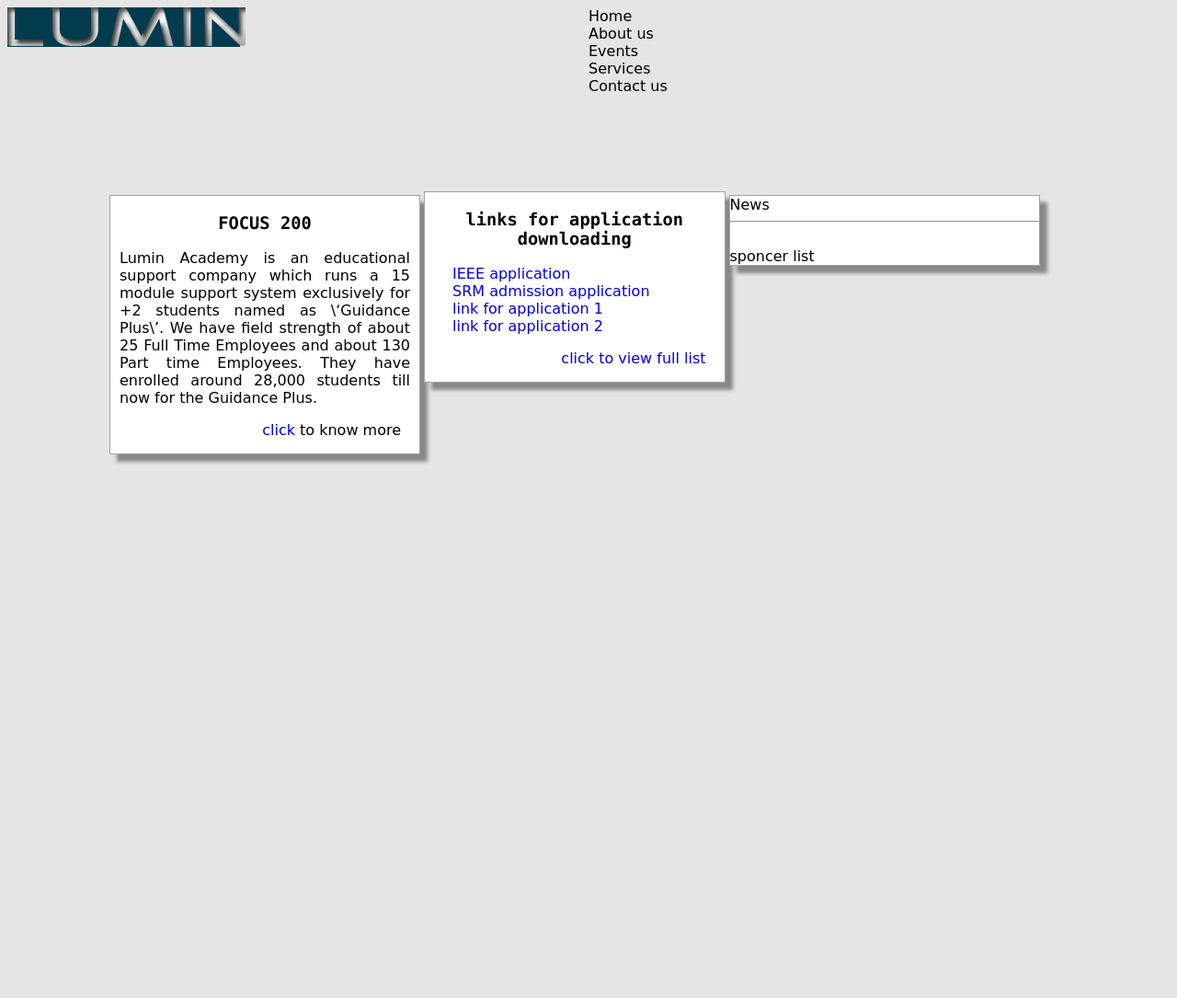
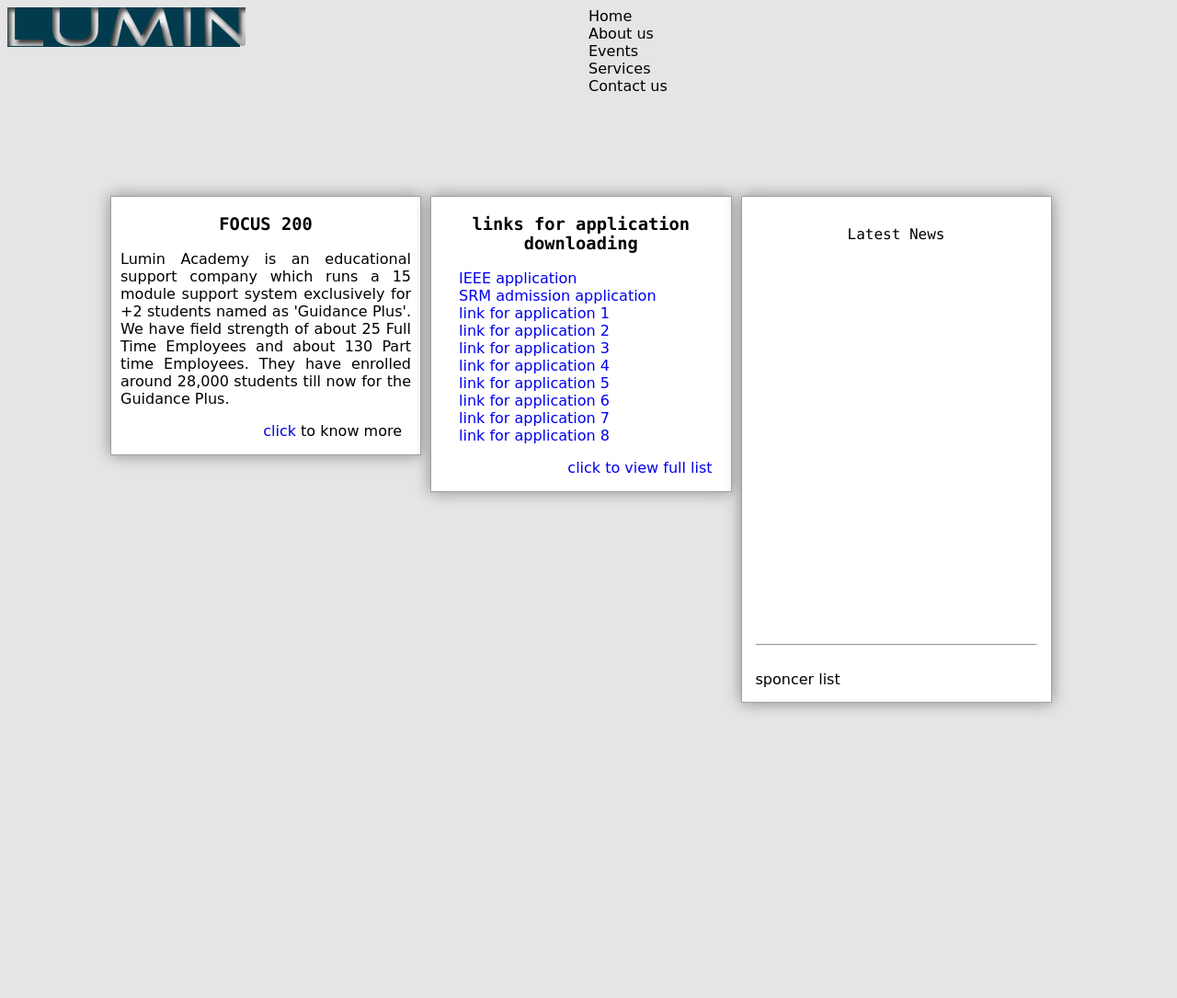
Before and after one commit to selvam111773/luminsite, a PHP site: page / in a window 1280 px wide. Shown: the top 1085 px of the page at 92% size. Run offline with PHP 8.4, Linux system fonts and the light colour scheme.

Commit message:
marquee and otgers little styles

```diff
--- /dev/null
+++ b/css/apps_link.css
@@ -0,0 +1,3 @@
+.model{
+    text-align: justify;
+}
--- /dev/null
+++ b/css/focus.css
@@ -0,0 +1,3 @@
+.model{
+    text-align: justify;
+}
--- a/css/style.css
+++ b/css/style.css
@@ -11,17 +11,19 @@ body .content{
     padding: 5px;
 }
 body .main-content{
+    margin-top: 10px;
+    width: 1050px;
     margin: 0 auto;
-    width: 1050px;
 }
 .inner_left {
-    margin: 4px;
+    margin: 5px;
     width: 32%;
     float: left;
     overflow: hidden;
     background: #FFFFFF;
     border: 1px solid #A1A1A1;
-    box-shadow: 8px 8px 4px #888888;
+    /*box-shadow: 8px 8px 4px #888888;*/
+    box-shadow: 0 0 1em #888888;
 }
 #left_content{
     margin: 10px 10px 10px 10px ;
@@ -29,22 +31,28 @@ body .main-content{
 }
 
 .inner_right {
-    margin: 4px;
+    margin: 5px;
     width: 32%;
     float: left;
     overflow: hidden;
     background: #FFFFFF;
     border: 1px solid #A1A1A1;
-    box-shadow: 8px 8px 4px #888888;
+    /*box-shadow: 8px 8px 4px #888888;*/
+    box-shadow: 0 0 1em #888888;
 }
-
+.inner_right_content{
+    padding: 15px;
+    text-align: justify;
+}
 .inner_middle {
+    margin: 5px;
     width: 31%;
     float: left;
     overflow: hidden;
     background: #FFFFFF;
     border: 1px solid #A1A1A1;
-    box-shadow: 8px 8px 4px #888888;
+    /*box-shadow: 8px 8px 4px #888888;*/
+    box-shadow: 0 0 1em #888888;
 }
 
 .application a {
@@ -58,7 +66,7 @@ a{
 }
 .header_position{
     text-align: center;
-    font-family: "Lucida Console", imes New Roman;
+    font-family: "Lucida Console", Times New Roman;
 }
 .content_link{
     text-align: right;
--- a/external/apps_link.html
+++ b/external/apps_link.html
@@ -1,6 +1,7 @@
 <html>
 <head>
     <link rel="stylesheet" href="css/style.css"/>
+    <link rel="stylesheet" href="css/apps_link.css"/>
 </head>
 <body>
 <div class="model" id="links">
--- a/index.php
+++ b/index.php
@@ -11,7 +11,7 @@
 
         <div id="left_content">
             Lumin Academy is an educational support company which runs a 15 module support system exclusively for +2
-            students named as \‘Guidance Plus\’. We have field strength of about 25 Full Time Employees and about 130
+            students named as 'Guidance Plus'. We have field strength of about 25 Full Time Employees and about 130
             Part time Employees. They have enrolled around 28,000 students till now for the Guidance Plus.
         </div>
         <p class="content_link"><a href="focus.php">click</a> to know more</p>
@@ -26,8 +26,15 @@
             <a href="#">SRM admission application</a><br>
             <a href="#">link for application 1</a><br>
             <a href="#">link for application 2</a><br>
+            <a href="#">link for application 3</a><br>
+            <a href="#">link for application 4</a><br>
+            <a href="#">link for application 5</a><br>
+            <a href="#">link for application 6</a><br>
+            <a href="#">link for application 7</a><br>
+            <a href="#">link for application 8</a><br>
 
-            <p class="content_link"><a class="load_box" href="external/apps_link.html" rel="#overlay">click to view full list</a></p>
+            <p class="content_link"><a class="load_box" href="external/apps_link.html" rel="#overlay">click to view full
+                    list</a></p>
         </div>
     </div>
     <div class="appple_overlay" id="overlay">
@@ -35,10 +42,40 @@
     </div>
 
     <div class="inner_right">
-        <!-- sponsors link goes here -->
-        News
-        <hr><br>
-        sponcer list
+        <div class="inner_right_content">
+            <!-- sponsors link goes here -->
+            <p class="header_position">Latest News</p>
+            <marquee direction="UP" onmouseover="this.setAttribute('scrollamount', 0, 0);"
+                     onmouseout="this.setAttribute('scrollamount', 6, 0);">
+                <div class="marquee">
+                    <ul>
+                        <li><a href="#">some content in the news</a></li>
+                        <br>
+                        <li><a href="#">link for the news two</a></li>
+                        <br>
+                        <li><a href="#">link for the news three</a></li>
+                        <br>
+                        <li><a href="#">link for the news four</a></li>
+                        <br>
+                        <li><a href="#">link for the news two</a></li>
+                        <br>
+                        <li><a href="#">link for the news three</a></li>
+                        <br>
+                        <li><a href="#">link for the news four</a></li>
+                        <br>
+                        <li><a href="#">link for the news two</a></li>
+                        <br>
+                        <li><a href="#">link for the news three</a></li>
+                        <br>
+                        <li><a href="#">link for the news four</a></li>
+                        <br>
+                    </ul>
+                </div>
+            </marquee>
+            <hr>
+            <br>
+            sponcer list
+        </div>
     </div>
 </div>
 <?php //include("footer.php"); ?>
@@ -46,7 +83,7 @@
 <script src="js/jquery.colorbox.js"></script>
 <script src="js/index.js"></script>
 <script>
-    $("a.load_box").colorbox({opacity:0.5, width: "500px", height: "500px"});
+    $("a.load_box").colorbox({opacity: 0.5, width: "500px", height: "500px"});
 </script>
 </body>
 </html>
```
Also changed, not shown: 1 other file.
